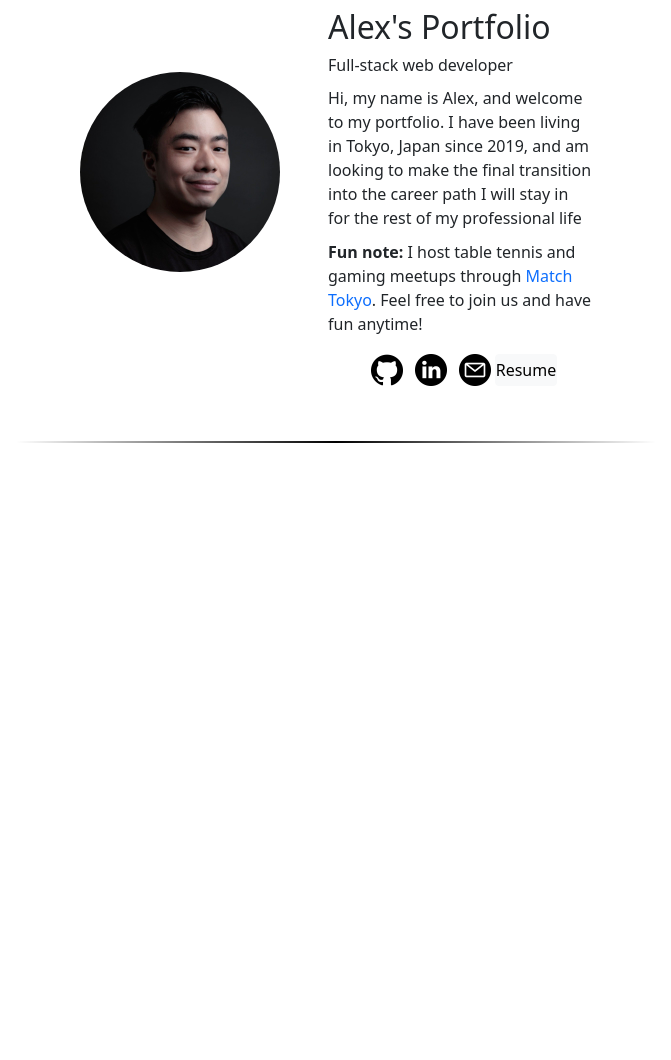
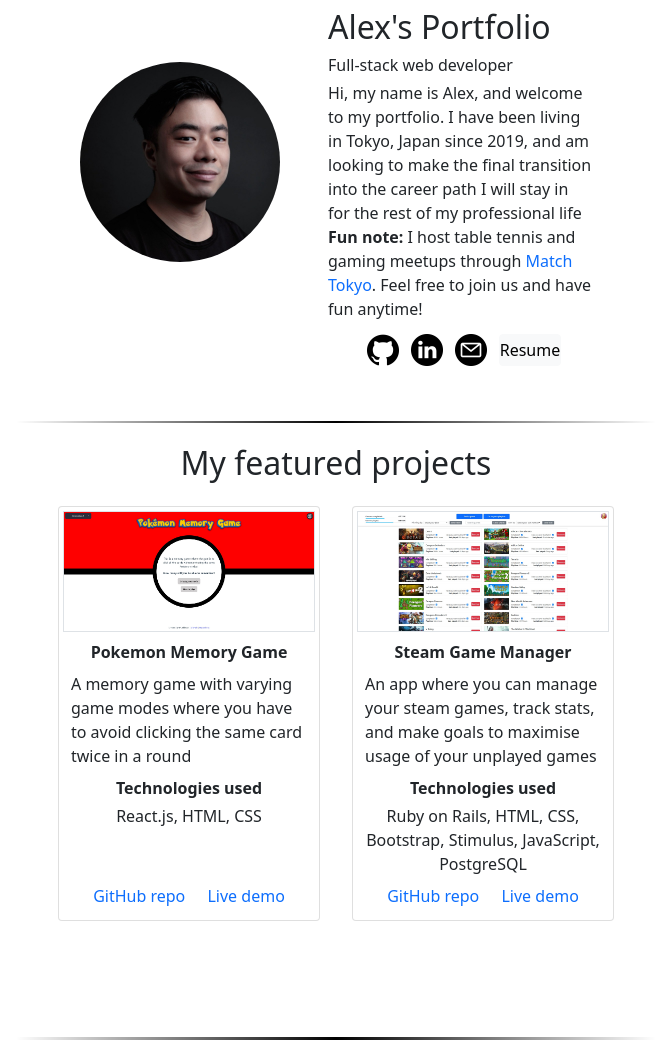
Before and after one commit to Munkleson/my-portfolio, a website built with Vite: page index.html in a window 1280 px wide. Shown: the part 61-1121 px from the top of the page, without its empty margins (304-975 px from the left). Before the commit the page ends 800 px from the top, so only its background shows below. Built offline with nearby package versions, Linux system fonts and the light colour scheme; files whose address does not match are found by name.

Commit message:
Added projects section with two projects so far just to get an idea of the look

```diff
--- a/css/app.css
+++ b/css/app.css
@@ -3,3 +3,7 @@
   flex-direction: column;
   align-items: center;
 }
+
+p {
+  margin: 0 !important;
+}
--- a/css/profile_section.css
+++ b/css/profile_section.css
@@ -1,4 +1,4 @@
-.profile-container {
+#profile-section {
   margin-top: 5%;
   width: 40%;
 }
@@ -22,6 +22,7 @@
 
 .section-break {
   margin-top: 100px;
+  margin-bottom: 20px;
   width: 100vw;
   height: 3px;
   display: flex;
--- /dev/null
+++ b/css/projects_section.css
@@ -0,0 +1,12 @@
+#projects-section {
+  padding-left: 10%;
+  padding-right: 10%;
+}
+
+.project-info-container {
+  flex: 1;
+}
+
+.project-links-container {
+  flex: 1;
+}
--- a/index.html
+++ b/index.html
@@ -5,6 +5,8 @@
     <link rel="icon" type="image/svg+xml" href="/vite.svg" />
     <link rel="stylesheet" href="css/links.css">
     <link rel="stylesheet" href="css/profile_section.css">
+    <link rel="stylesheet" href="css/projects_section.css">
+    <link rel="stylesheet" href="css/history_section.css">
     <link rel="stylesheet" href="css/app.css">
     <link rel="stylesheet" href="https://use.fontawesome.com/releases/v6.1.2/css/all.css">
     <link href="https://cdn.jsdelivr.net/npm/bootstrap@5.1.3/dist/css/bootstrap.min.css" rel="stylesheet" integrity="sha384-1BmE4kWBq78iYhFldvKuhfTAU6auU8tT94WrHftjDbrCEXSU1oBoqyl2QvZ6jIW3" crossorigin="anonymous">
@@ -13,7 +15,7 @@
   </head>
   <body>
     <div class="body-container d-flex flex-column align-items-center w-100">
-      <div class="profile-container d-flex justify-content-center align-items-center">
+      <div id="profile-section" class="profile-container d-flex justify-content-center align-items-center position-relative">
         <img src="/images/my photo.jpg" alt="" class="profile-picture rounded-circle">
 
         <div class="profile-container-right d-flex flex-column align-items-center justify-content-center ps-5 position-relative">
@@ -34,10 +36,10 @@
             <a href="https://www.linkedin.com/in/alexander-wong-99574b170/" target="_blank" class="icon-link me-1">
               <img src="images/linkedin-light-mode.png" alt="" class="icon-images">
             </a>
-            <a href="" target="_blank" class="icon-link me-1">
+            <a href="mailto:alexwongsydney@gmail.com" target="_blank" class="icon-link me-1">
               <img src="images/send-email-light-mode.png" alt="" class="icon-images">
             </a>
-            <button class="btn btn-light p-0">Resume</button>
+            <button class="icon-link btn btn-light p-0">Resume</button>
           </div>
         </div>
       </div>
@@ -46,12 +48,64 @@
         <div class="section-break-line"></div>
       </div>
 
+      <div id="projects-section" class="d-flex flex-column align-items-center w-100">
+        <h2 class="mb-2">My featured projects</h2>
+        <div class="projects-container d-flex justify-content-center row">
 
-    </div>
+          <div class="card col-10 col-md-4 col-xl-3 col-xxl-2 p-1 mx-3 my-3">
+            <a href="https://munkleson.github.io/TOP-memory-card/" class="project-github-link text-decoration-none" target="_blank">
+              <img class="project-picture border w-100" src="/images//memory-card-game-pic.jpg" alt="">
+            </a>
+
+            <div class="project-info-container d-flex flex-column p-2">
+              <strong class="text-center mb-2">Pokemon Memory Game</strong>
+              <p class="project-description mb-2 text-cen">A memory game with varying game modes where you have to avoid clicking the same card twice in a round</p>
+              <strong class="tech-stack-text text-center mb-1">Technologies used</strong>
+              <p class="tech-stack-text mb-2 text-center">React.js, HTML, CSS</p>
+
+              <div class="project-links-container d-flex justify-content-evenly align-items-end">
+                <a href="https://github.com/Munkleson/TOP-memory-card" class="project-github-link text-decoration-none" target="_blank">GitHub repo</a>
+                <a href="https://munkleson.github.io/TOP-memory-card/" class="project-demo-link text-decoration-none" target="_blank">Live demo</a>
+              </div>
+            </div>
+          </div>
+
+          <div class="card col-10 col-md-4 col-xl-3 col-xxl-2 p-1 mx-3 my-3">
+            <a href="https://github.com/Munkleson/steam-game-manager" class="project-github-link text-decoration-none" target="_blank">
+              <img class="project-picture border w-100" src="/images//steam-game-manager-pic.jpg" alt="">
+            </a>
+
+            <div class="project-info-container d-flex flex-column p-2">
+              <strong class="text-center mb-2">Steam Game Manager</strong>
+              <p class="project-description mb-2 text-cen">An app where you can manage your steam games, track stats, and make goals to maximise usage of your unplayed games</p>
+              <strong class="tech-stack-text text-center mb-1">Technologies used</strong>
+              <p class="tech-stack-text mb-2 text-center">Ruby on Rails, HTML, CSS, Bootstrap, Stimulus, JavaScript, PostgreSQL</p>
+
+              <div class="project-links-container d-flex justify-content-evenly align-items-end">
+                <a href="https://github.com/Munkleson/steam-game-manager" class="project-github-link text-decoration-none" target="_blank">GitHub repo</a>
+                <a href="https://steam-game-manager-0d4317711fa3.herokuapp.com/" class="project-demo-link text-decoration-none" target="_blank">Live demo</a>
+              </div>
+            </div>
+          </div>
+
+        </div>
+      </div>
+
+      <div class="section-break">
+        <div class="section-break-line"></div>
+      </div>
 
 
 
+      <!-- <div id="history-section" class="d-flex justify-content-center">
+        <div class="work-history">
 
+        </div>
+        <div class="study-history">
+
+        </div>
+      </div> -->
+    </div>
     <!-- <script type="module" src="/src/main.js"></script> -->
   </body>
 </html>
```
Also changed, not shown: css/history_section.css (added), images/memory-card-game-pic.jpg (added), images/steam-game-manager-pic.jpg (added).
